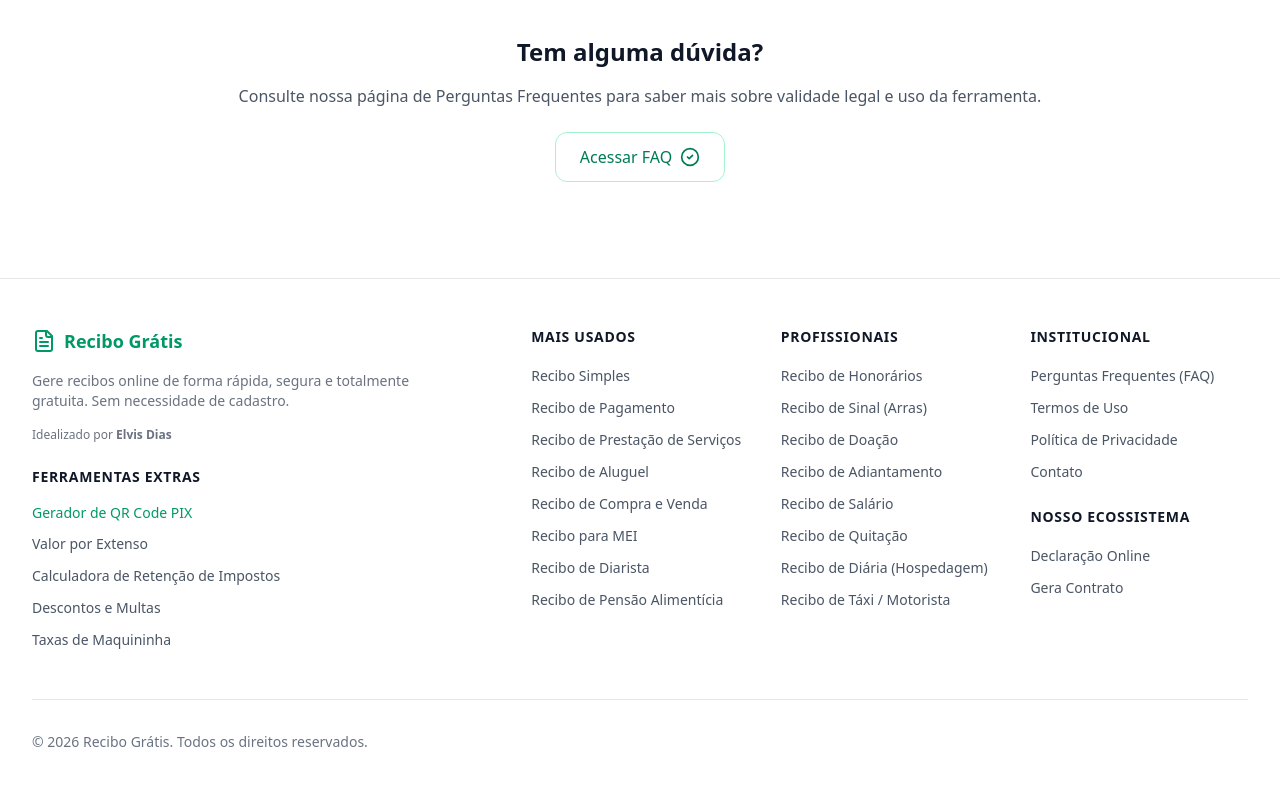
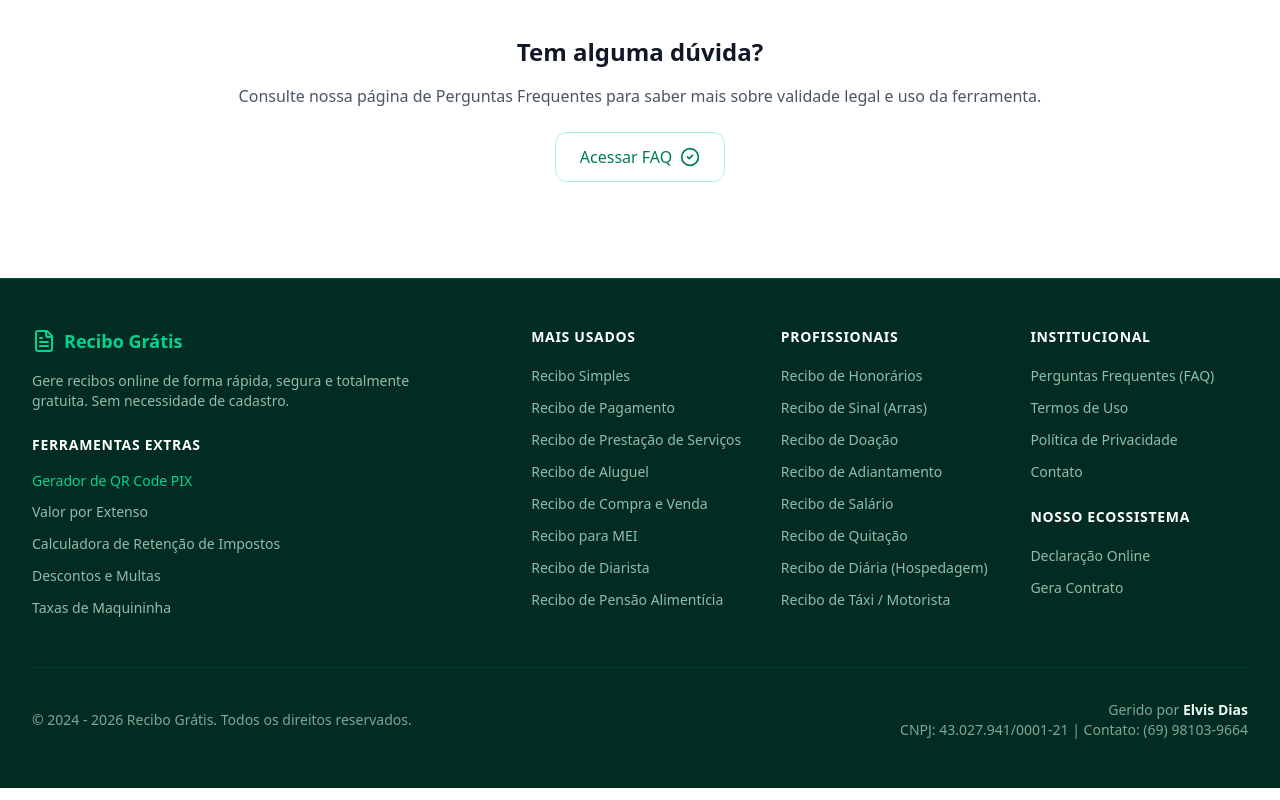
Before and after one commit to Elviiis19/RECIBOGRATIS, a React (Vite) app: page / in a window 1280 px wide. Shown: the part 3287-4087 px from the top of the page. Built offline with nearby package versions, Linux system fonts and the light colour scheme.

Commit message:
style: update footer branding and receipt content
Apply new emerald-950 theme to the footer for improved visual consistency. Update the legal validity section in ReceiptPage to better reflect the importance of documentation.

```diff
--- a/src/components/Layout.tsx
+++ b/src/components/Layout.tsx
@@ -205,41 +205,38 @@ export function Layout() {
         <Outlet />
       </main>
 
-      <footer className="bg-white border-t border-gray-200 mt-auto">
+      <footer className="bg-emerald-950 border-t border-emerald-900 mt-auto">
         <div className="max-w-7xl mx-auto px-4 sm:px-6 lg:px-8 py-12">
           <div className="grid grid-cols-1 md:grid-cols-2 lg:grid-cols-5 gap-8">
             <div className="lg:col-span-2">
-              <Link to="/" className="flex items-center gap-2 text-emerald-600 mb-4">
+              <Link to="/" className="flex items-center gap-2 text-emerald-400 mb-4">
                 <FileText className="h-6 w-6" />
                 <span className="font-bold text-lg">Recibo Grátis</span>
               </Link>
-              <p className="text-sm text-gray-500 mb-4 max-w-sm">
+              <p className="text-sm text-emerald-100/70 mb-6 max-w-sm">
                 Gere recibos online de forma rápida, segura e totalmente gratuita. Sem necessidade de cadastro.
               </p>
-              <p className="text-xs text-gray-500 mb-6">
-                Idealizado por <strong>Elvis Dias</strong>
-              </p>
 
-              <h3 className="text-sm font-semibold text-gray-900 tracking-wider uppercase mb-4">Ferramentas Extras</h3>
+              <h3 className="text-sm font-semibold text-white tracking-wider uppercase mb-4">Ferramentas Extras</h3>
               <ul className="space-y-2">
                 <li>
-                  <Link to="/gerador-qr-code-pix" className="text-sm font-medium text-emerald-600 hover:text-emerald-700 flex items-center gap-1">
+                  <Link to="/gerador-qr-code-pix" className="text-sm font-medium text-emerald-400 hover:text-white flex items-center gap-1 transition-colors">
                     Gerador de QR Code PIX
                   </Link>
                 </li>
-                <li><Link to="/ferramentas/valor-por-extenso" className="text-sm text-gray-600 hover:text-emerald-600 transition-colors">Valor por Extenso</Link></li>
-                <li><Link to="/ferramentas/calculadora-retencao-impostos" className="text-sm text-gray-600 hover:text-emerald-600 transition-colors">Calculadora de Retenção de Impostos</Link></li>
-                <li><Link to="/ferramentas/calculadora-desconto-multa" className="text-sm text-gray-600 hover:text-emerald-600 transition-colors">Descontos e Multas</Link></li>
-                <li><Link to="/ferramentas/calculadora-maquininha-cartao" className="text-sm text-gray-600 hover:text-emerald-600 transition-colors">Taxas de Maquininha</Link></li>
+                <li><Link to="/ferramentas/valor-por-extenso" className="text-sm text-emerald-100/70 hover:text-white transition-colors">Valor por Extenso</Link></li>
+                <li><Link to="/ferramentas/calculadora-retencao-impostos" className="text-sm text-emerald-100/70 hover:text-white transition-colors">Calculadora de Retenção de Impostos</Link></li>
+                <li><Link to="/ferramentas/calculadora-desconto-multa" className="text-sm text-emerald-100/70 hover:text-white transition-colors">Descontos e Multas</Link></li>
+                <li><Link to="/ferramentas/calculadora-maquininha-cartao" className="text-sm text-emerald-100/70 hover:text-white transition-colors">Taxas de Maquininha</Link></li>
               </ul>
             </div>
 
             <div>
-              <h3 className="text-sm font-semibold text-gray-900 tracking-wider uppercase mb-4">Mais Usados</h3>
+              <h3 className="text-sm font-semibold text-white tracking-wider uppercase mb-4">Mais Usados</h3>
               <ul className="space-y-2">
                 {footerLinks.slice(0, 8).map((link) => (
                   <li key={link.path}>
-                    <Link to={link.path} className="text-sm text-gray-600 hover:text-emerald-600 transition-colors">
+                    <Link to={link.path} className="text-sm text-emerald-100/70 hover:text-white transition-colors">
                       {link.name}
                     </Link>
                   </li>
@@ -248,11 +245,11 @@ export function Layout() {
             </div>
 
             <div>
-              <h3 className="text-sm font-semibold text-gray-900 tracking-wider uppercase mb-4">Profissionais</h3>
+              <h3 className="text-sm font-semibold text-white tracking-wider uppercase mb-4">Profissionais</h3>
               <ul className="space-y-2">
                 {footerLinks.slice(8, 16).map((link) => (
                   <li key={link.path}>
-                    <Link to={link.path} className="text-sm text-gray-600 hover:text-emerald-600 transition-colors">
+                    <Link to={link.path} className="text-sm text-emerald-100/70 hover:text-white transition-colors">
                       {link.name}
                     </Link>
                   </li>
@@ -261,33 +258,37 @@ export function Layout() {
             </div>
 
             <div>
-              <h3 className="text-sm font-semibold text-gray-900 tracking-wider uppercase mb-4">Institucional</h3>
+              <h3 className="text-sm font-semibold text-white tracking-wider uppercase mb-4">Institucional</h3>
               <ul className="space-y-2 mb-6">
-                <li><Link to="/faq" className="text-sm text-gray-600 hover:text-emerald-600 transition-colors">Perguntas Frequentes (FAQ)</Link></li>
-                <li><Link to="/termos-de-uso" className="text-sm text-gray-600 hover:text-emerald-600 transition-colors">Termos de Uso</Link></li>
-                <li><Link to="/politica-de-privacidade" className="text-sm text-gray-600 hover:text-emerald-600 transition-colors">Política de Privacidade</Link></li>
-                <li><Link to="/contato" className="text-sm text-gray-600 hover:text-emerald-600 transition-colors">Contato</Link></li>
+                <li><Link to="/faq" className="text-sm text-emerald-100/70 hover:text-white transition-colors">Perguntas Frequentes (FAQ)</Link></li>
+                <li><Link to="/termos-de-uso" className="text-sm text-emerald-100/70 hover:text-white transition-colors">Termos de Uso</Link></li>
+                <li><Link to="/politica-de-privacidade" className="text-sm text-emerald-100/70 hover:text-white transition-colors">Política de Privacidade</Link></li>
+                <li><Link to="/contato" className="text-sm text-emerald-100/70 hover:text-white transition-colors">Contato</Link></li>
               </ul>
 
-              <h3 className="text-sm font-semibold text-gray-900 tracking-wider uppercase mb-4">Nosso Ecossistema</h3>
+              <h3 className="text-sm font-semibold text-white tracking-wider uppercase mb-4">Nosso Ecossistema</h3>
               <ul className="space-y-2">
                 <li>
-                  <a href="https://declaracaoonline.com.br" target="_blank" rel="noopener noreferrer" className="text-sm text-gray-600 hover:text-emerald-600 transition-colors">
+                  <a href="https://declaracaoonline.com.br" target="_blank" rel="noopener noreferrer" className="text-sm text-emerald-100/70 hover:text-white transition-colors">
                     Declaração Online
                   </a>
                 </li>
                 <li>
-                  <a href="https://geracontrato.com.br" target="_blank" rel="noopener noreferrer" className="text-sm text-gray-600 hover:text-emerald-600 transition-colors">
+                  <a href="https://geracontrato.com.br" target="_blank" rel="noopener noreferrer" className="text-sm text-emerald-100/70 hover:text-white transition-colors">
                     Gera Contrato
                   </a>
                 </li>
               </ul>
             </div>
           </div>
-          <div className="mt-12 border-t border-gray-200 pt-8 flex flex-col md:flex-row justify-between items-center">
-            <p className="text-sm text-gray-500">
-              &copy; {new Date().getFullYear()} Recibo Grátis. Todos os direitos reservados.
+          <div className="mt-12 border-t border-emerald-900/50 pt-8 flex flex-col md:flex-row justify-between items-start md:items-center gap-4">
+            <p className="text-sm text-emerald-100/60">
+              &copy; 2024 - {new Date().getFullYear()} Recibo Grátis. Todos os direitos reservados.
             </p>
+            <div className="text-sm text-emerald-100/60 md:text-right">
+              <p>Gerido por <strong className="text-emerald-50">Elvis Dias</strong></p>
+              <p>CNPJ: 43.027.941/0001-21 | Contato: (69) 98103-9664</p>
+            </div>
           </div>
         </div>
       </footer>
--- a/src/pages/ReceiptPage.tsx
+++ b/src/pages/ReceiptPage.tsx
@@ -367,7 +367,7 @@ export function ReceiptPage() {
             <article>
               <h2 className="text-3xl tracking-tight font-bold text-gray-900 mb-6 flex items-center gap-3">
                 <CheckCircle2 className="w-8 h-8 text-emerald-500 flex-shrink-0" />
-                Este recibo tem validade legal?
+                Importância do Comprovante e Validade Jurídica
               </h2>
 
               <div className="text-gray-600 text-lg leading-relaxed max-w-none">
@@ -388,7 +388,7 @@ export function ReceiptPage() {
                 ) : (
                   <div className="space-y-6">
                     <p>
-                      <strong className="text-gray-900">Sim.</strong> {richData?.lsiText || defaultLsiText}
+                      {richData?.lsiText || defaultLsiText}
                     </p>
                     <p>
                       Quando preenchido corretamente, ele funciona como a sua defesa contra cobranças duplicadas perante a justiça e o Procon.
```
